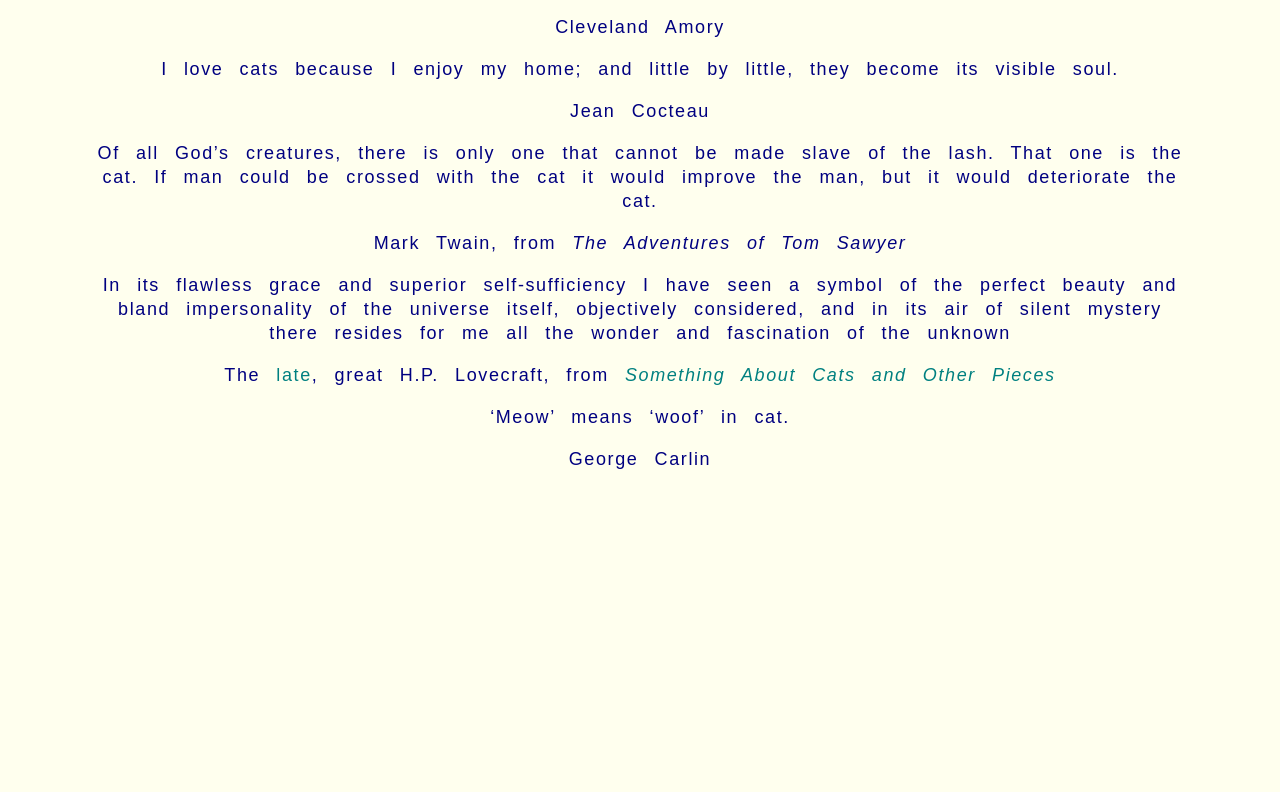
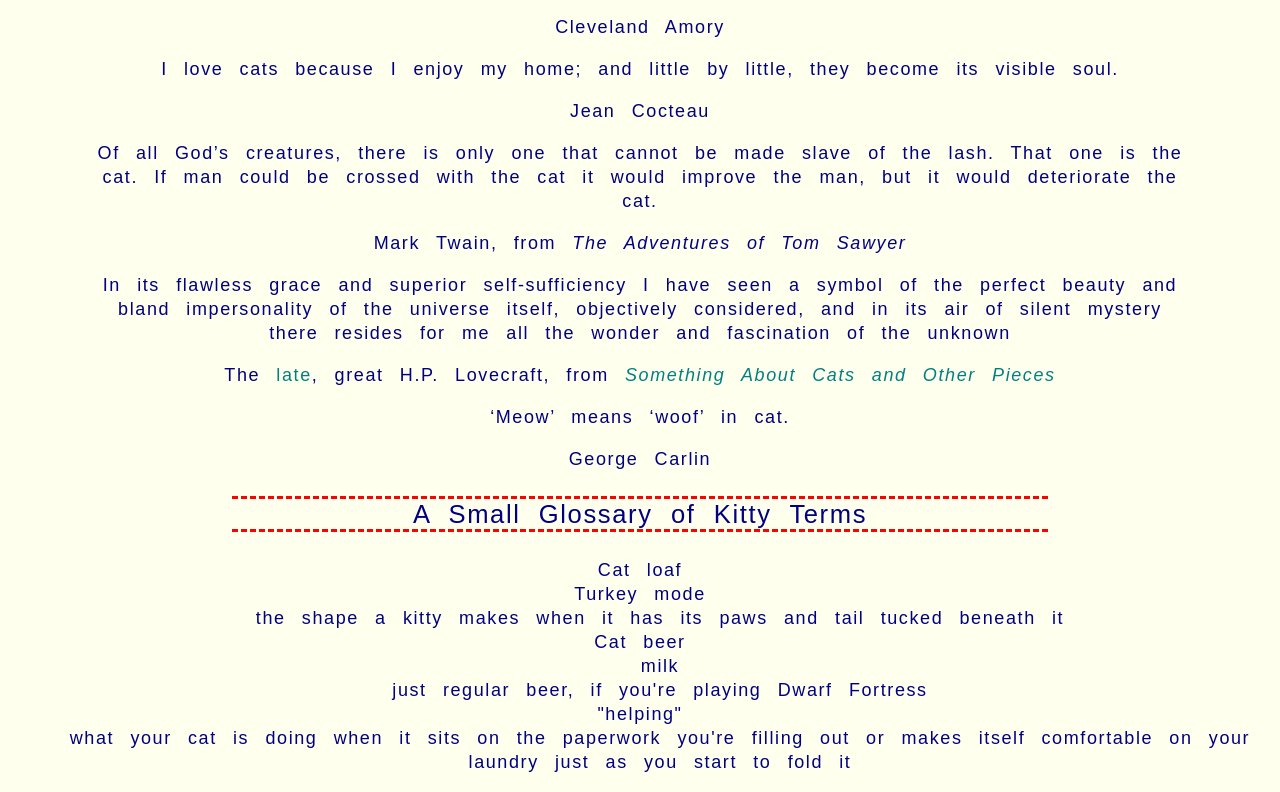
Before and after one commit to gigi-boop/kitty-tribute-page, a plain HTML site: page fun.html in a window 1280 px wide. Shown: the part 412-1204 px from the top of the page. Before the commit the page ends 901 px from the top, so only its background shows below. Drawn offline with Linux system fonts and the light colour scheme.

Commit message:
add a description list

```diff
--- a/fun.html
+++ b/fun.html
@@ -54,4 +54,18 @@
                     <figcaption>George Carlin</figcaption>
                 </figure>
 
+        <h3>A Small Glossary of Kitty Terms</h3>
+            <dl>
+                <dt>Cat loaf</dt>
+                <dt>Turkey mode</dt>
+                    <dd>the shape a kitty makes when it has its paws and tail tucked beneath it</dd>
+
+                <dt>Cat beer</dt>
+                    <dd>milk</dd>
+                    <dd>just regular beer, if you're playing Dwarf Fortress</dd>
+
+                <dt>&quot;helping&quot;</dt>
+                    <dd>what your cat is doing when it sits on the paperwork you're filling out or makes itself comfortable on your laundry just as you start to fold it</dt>
+            </dl>
+
 </html>
```
